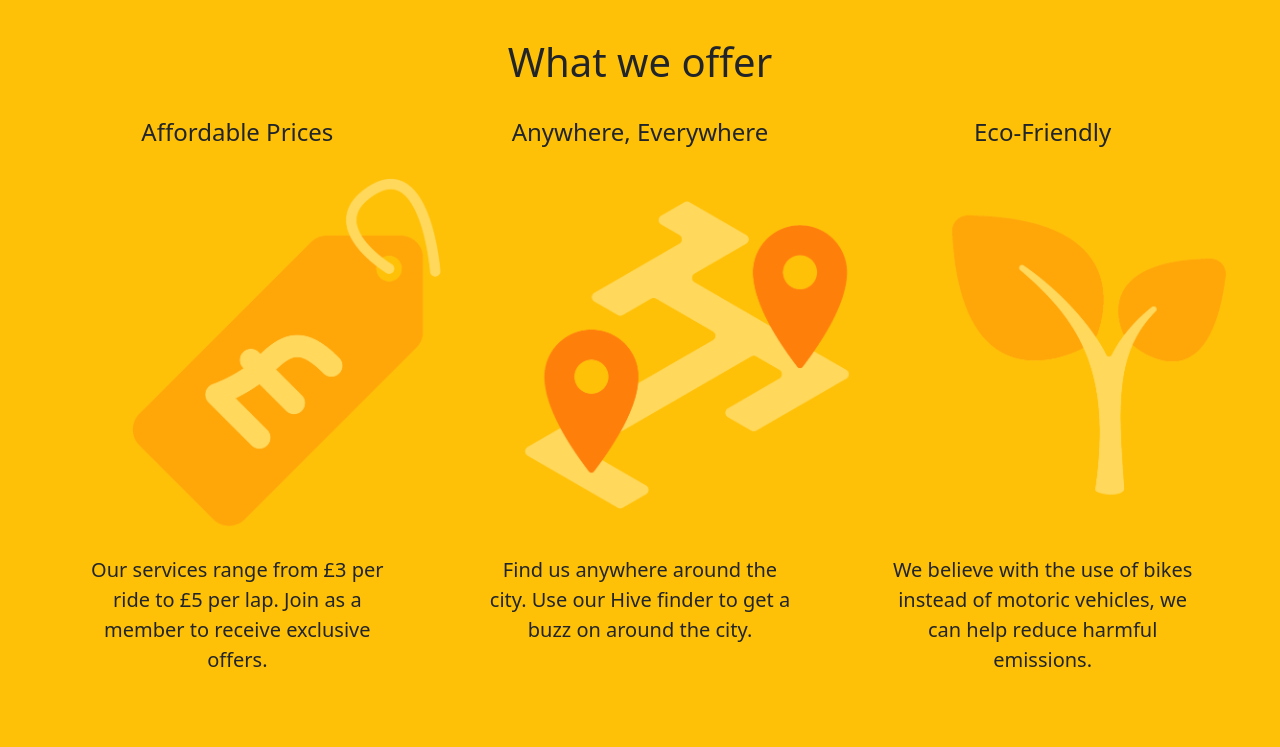
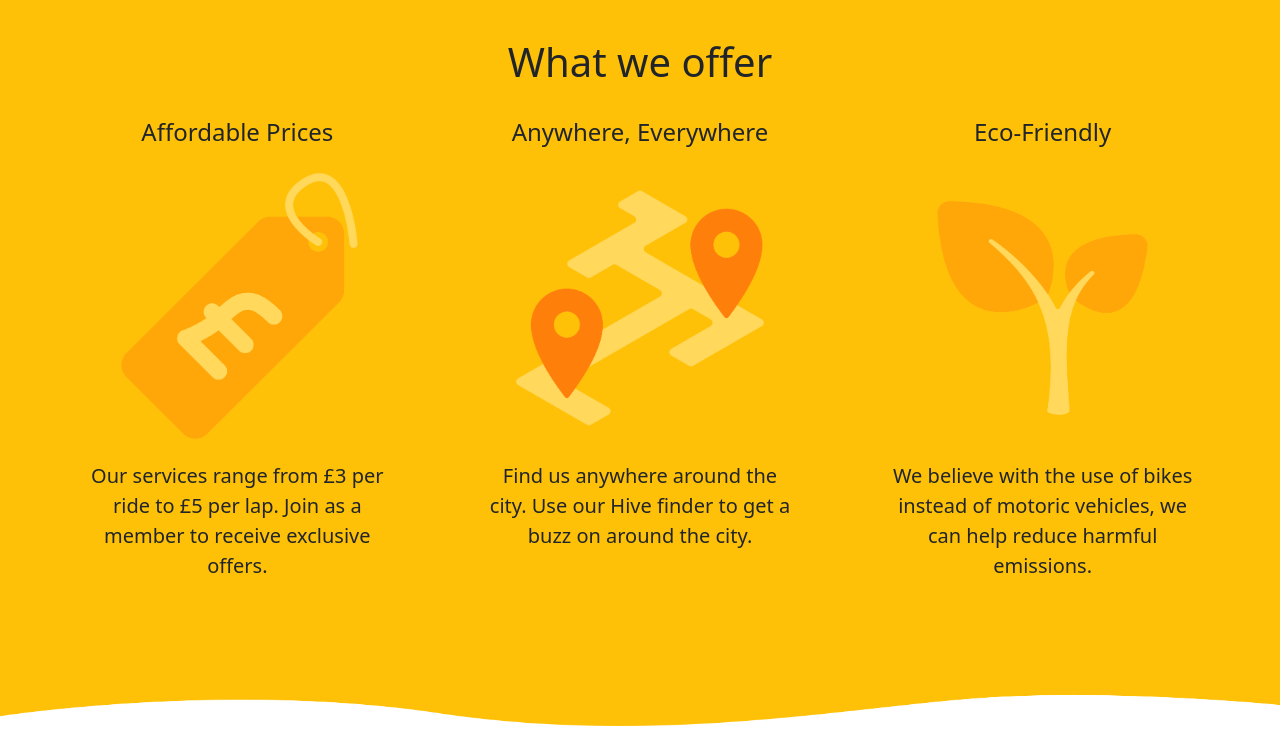
Before and after one commit to AndersonIrawan/HiveSite, a plain HTML site: page index.html in a window 1280 px wide. Shown: the part 853-1600 px from the top of the page. Drawn offline with nearby package versions, Linux system fonts and the light colour scheme.

Commit message:
fixed images

```diff
--- a/index.html
+++ b/index.html
@@ -81,21 +81,21 @@
 
       <div class="row py-4">
 
-        <div class="col-xs-12 col-lg-4 px-sm-5 text-center">
+        <div class="col-xs-12 col-md-4 px-sm-5 text-center">
               <h4 class="text-center">Affordable Prices</h4>
-              <img src="images/price-01.png" class="img-fluid min-max-img">
+              <img src="images/price-01.png" class="img-fluid">
               <p class="fs-5">Our services range from £3 per ride to £5 per lap. Join as a member to receive exclusive offers.</p>
         </div>
 
-        <div class="col-xs-12 col-lg-4 px-sm-5 text-center">
+        <div class="col-xs-12 col-md-4 px-sm-5 text-center">
               <h4 class="text-center">Anywhere, Everywhere</h4>
-              <img src="images/everywhere-01.png" class="img-fluid min-max-img">
+              <img src="images/everywhere-01.png" class="img-fluid">
               <p class="fs-5">Find us anywhere around the city. Use our Hive finder to get a buzz on around the city.</p>
         </div>
 
-        <div class="col-xs-12 col-lg-4 px-sm-5 text-center">
+        <div class="col-xs-12 col-md-4 px-sm-5 text-center">
              <h4 class="text-center">Eco-Friendly</h4>
-             <img src="images/eco-01.png" class="img-fluid min-max-img">
+             <img src="images/eco-01.png" class="img-fluid">
              <p class="fs-5">We believe with the use of bikes instead of motoric vehicles, we can help reduce harmful emissions.</p>
         </div>
 
```
